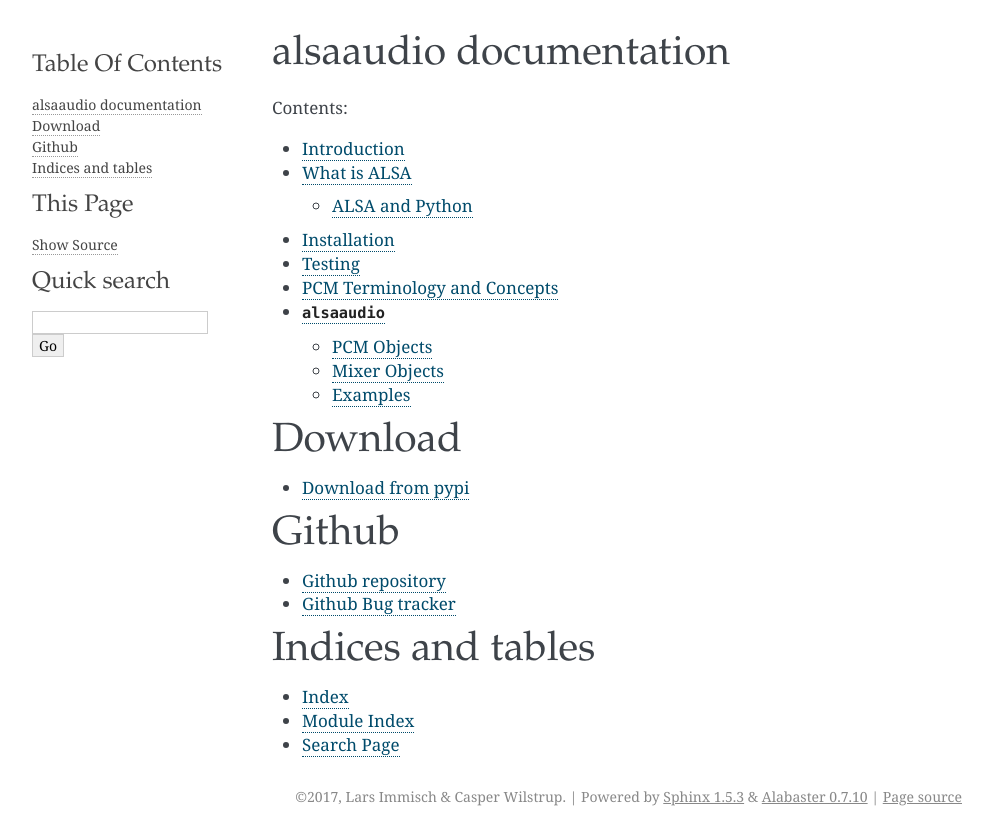
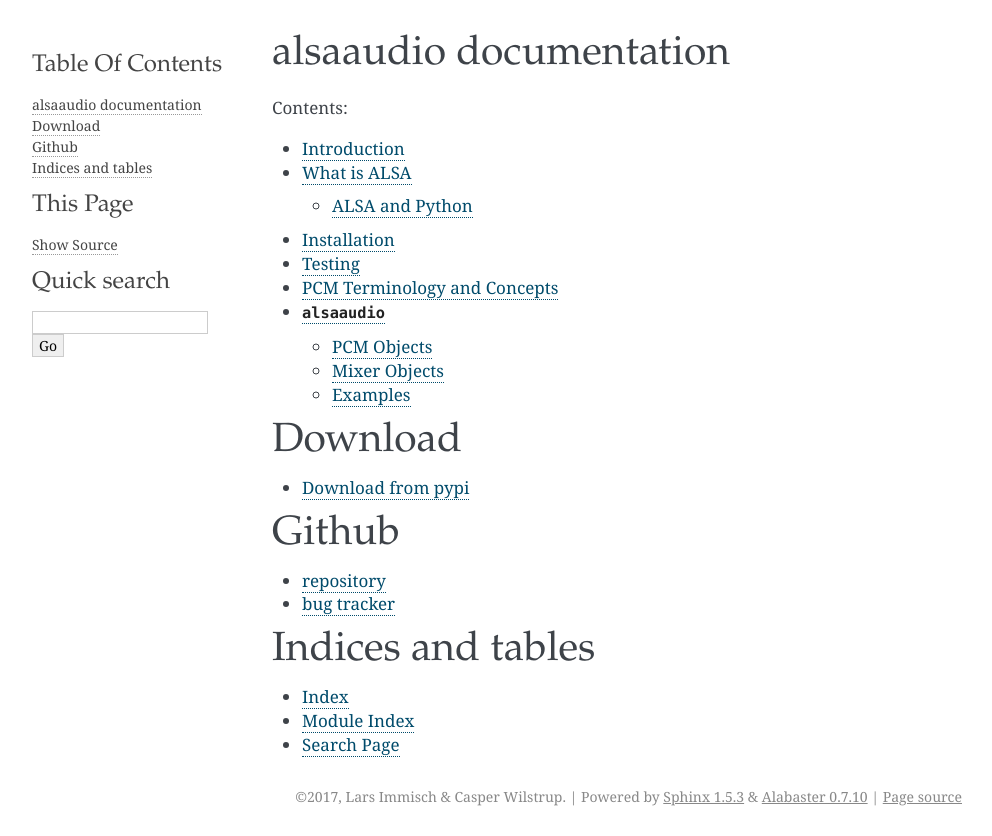
Before and after one commit to larsimmisch/pyalsaaudio, a plain HTML site: page index.html in a window 1280 px wide. Shown: the whole page, without its empty margins (148-1140 px from the left). Drawn offline with Linux system fonts and the light colour scheme.

Commit message:
Simplify.

```diff
--- a/index.html
+++ b/index.html
@@ -73,8 +73,8 @@
 <div class="section" id="github">
 <h1>Github<a class="headerlink" href="#github" title="Permalink to this headline">¶</a></h1>
 <ul class="simple">
-<li><a class="reference external" href="https://github.com/larsimmisch/pyalsaaudio/">Github repository</a></li>
-<li><a class="reference external" href="https://github.com/larsimmisch/pyalsaaudio/issues">Github Bug tracker</a></li>
+<li><a class="reference external" href="https://github.com/larsimmisch/pyalsaaudio/">repository</a></li>
+<li><a class="reference external" href="https://github.com/larsimmisch/pyalsaaudio/issues">bug tracker</a></li>
 </ul>
 </div>
 <div class="section" id="indices-and-tables">
```
